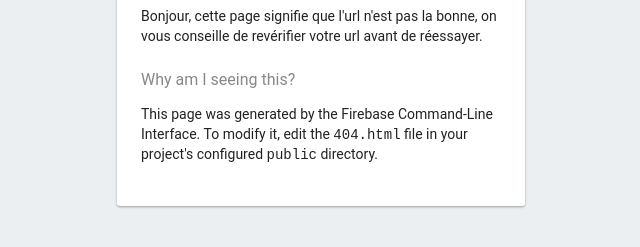
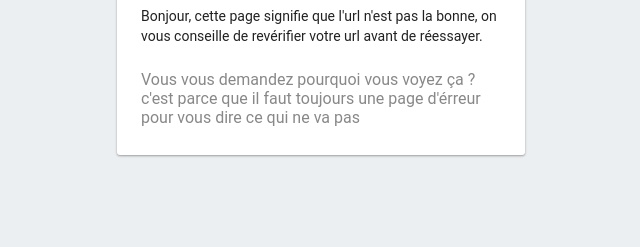
Before and after one commit to MatthieuBarraque/XIN309-Framework-Front-JS-Alpine.js-X-BAC-IN-2-2425S3, a website: page build/404.html in a window 1280 px wide. Shown: the part 193-440 px from the top of the page, without its empty margins (319-959 px from the left). Drawn offline with Linux system fonts and the light colour scheme.

Commit message:
correction du code 404

```diff
--- a/build/404.html
+++ b/build/404.html
@@ -26,8 +26,7 @@
       <h2>404</h2>
       <h1>Page Not Found</h1>
       <p>Bonjour, cette page signifie que l'url n'est pas la bonne, on vous conseille de revérifier votre url avant de réessayer.</p>
-      <h3>Why am I seeing this?</h3>
-      <p>This page was generated by the Firebase Command-Line Interface. To modify it, edit the <code>404.html</code> file in your project's configured <code>public</code> directory.</p>
+      <h3>Vous vous demandez pourquoi vous voyez ça ? c'est parce que il faut toujours une page d'érreur pour vous dire ce qui ne va pas</h3>
     </div>
   </body>
 </html>
```
